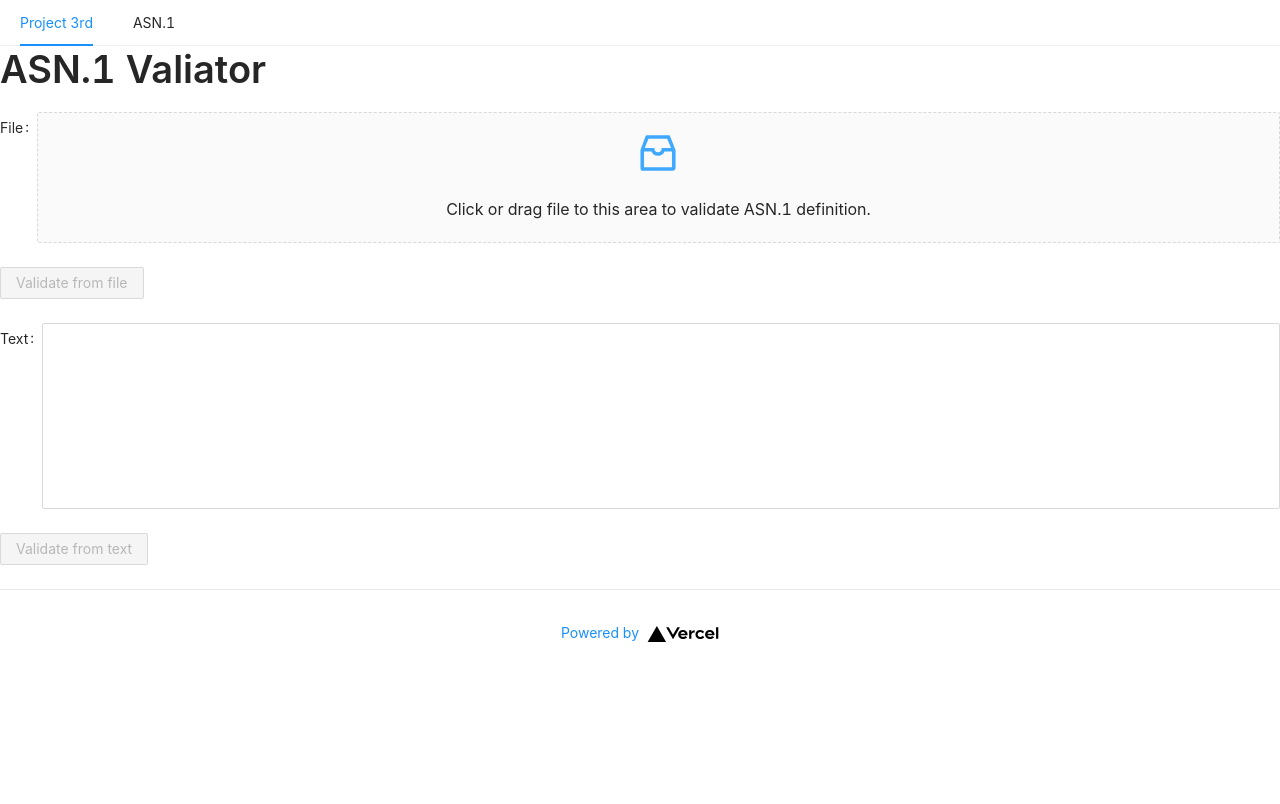
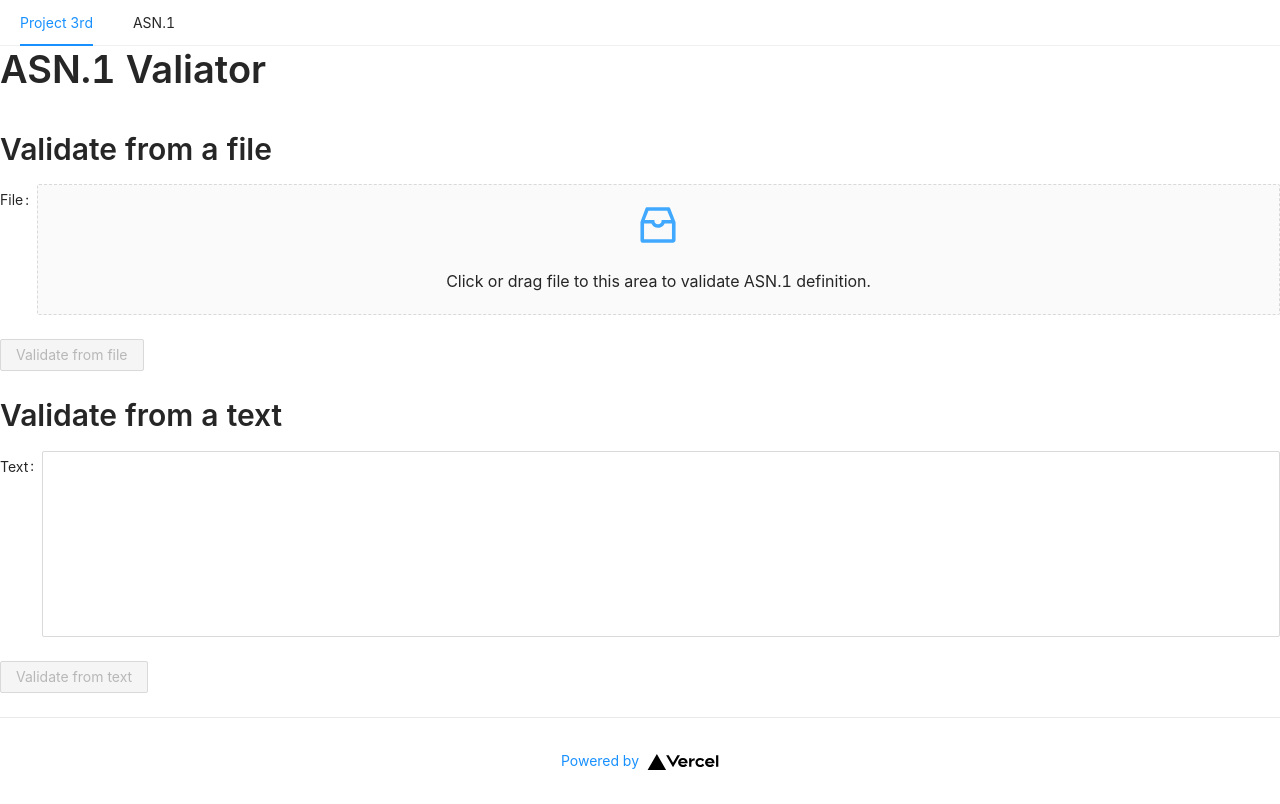
Before and after one commit to proj3rd/proj3rd.github.io, a Next.js app: page /asn1/validate in a window 1280 px wide. Built offline with nearby package versions, Linux system fonts and the light colour scheme.

Commit message:
add ASN.1 validator skeleton

```diff
--- a/pages/asn1/validate.tsx
+++ b/pages/asn1/validate.tsx
@@ -4,6 +4,7 @@ import { InboxOutlined } from "@ant-design/icons";
 import { useState } from "react";
 
 const { TextArea } = Input;
+const { Title } = Typography;
 const { Dragger } = Upload;
 
 export default function Extract() {
@@ -28,7 +29,9 @@ export default function Extract() {
 
   return (
     <>
-      <Typography.Title level={1}>ASN.1 Valiator</Typography.Title>
+      <Title level={1}>ASN.1 Valiator</Title>
+
+      <Title level={2}>Validate from a file</Title>
       <Form form={formFile} component={false} onValuesChange={onValuesChangeFile}>
         <Row>
           <Col span={24}>
@@ -52,6 +55,8 @@ export default function Extract() {
           </Col>
         </Row>
       </Form>
+
+      <Title level={2}>Validate from a text</Title>
       <Form form={formText} component={false} onValuesChange={onValuesChangeText}>
         <Row>
           <Col span={24}>
```
